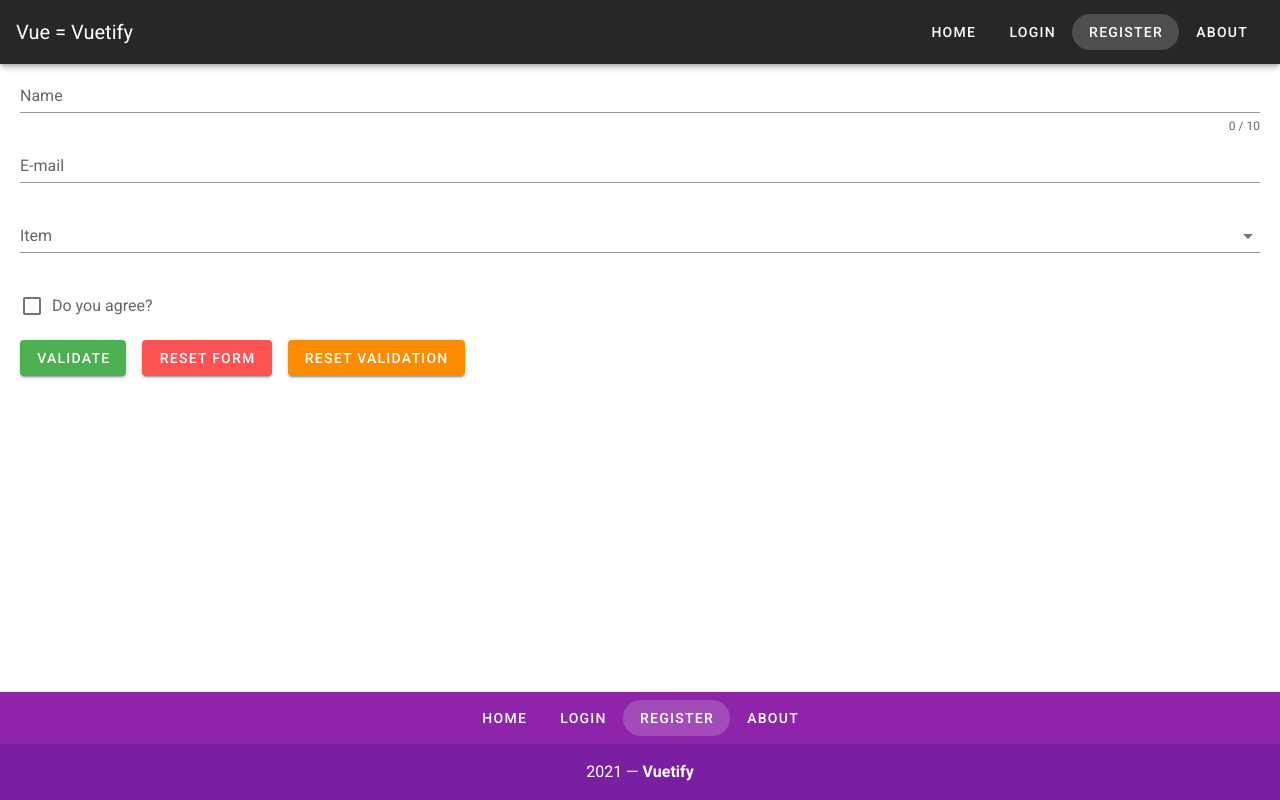
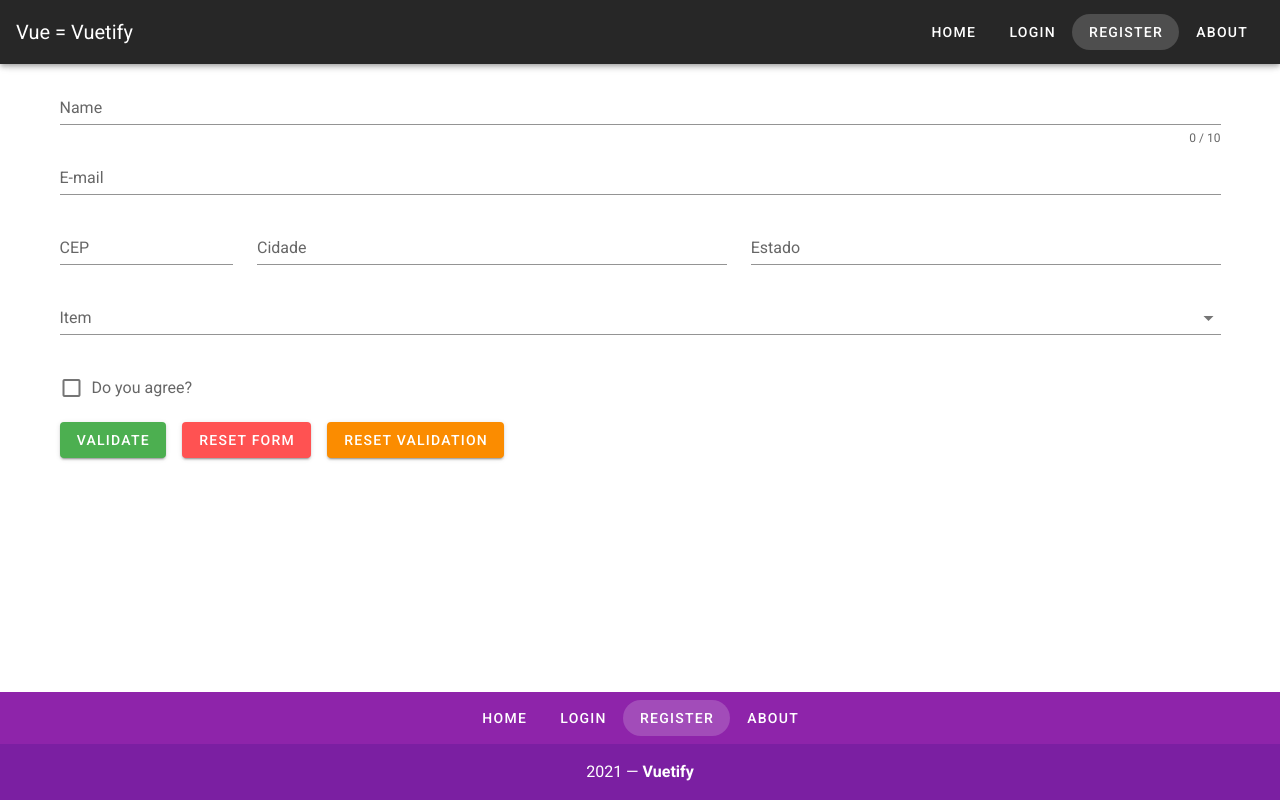
Before and after one commit to banzak1/vuetify-study, a Vue app: page /#/register in a window 1280 px wide. Built offline with nearby package versions, Linux system fonts and the light colour scheme.

Commit message:
criaçao da api do cep

```diff
--- a/src/App.vue
+++ b/src/App.vue
@@ -5,8 +5,8 @@
       <v-app-bar-title>Vue = Vuetify</v-app-bar-title>
       <v-spacer></v-spacer>
       <v-btn
-        v-for="link in links"
-        :key="link"
+        v-for="(link, i) in links"
+        :key="i"
         color="white"
         text
         rounded
@@ -26,8 +26,8 @@
     <v-footer class="purple darken-1" padless>
       <v-row justify="center" no-gutters>
         <v-btn
-          v-for="link in links"
-          :key="link"
+          v-for="(link, i) in links"
+          :key="i"
           color="white"
           text
           rounded
--- a/src/views/Register.vue
+++ b/src/views/Register.vue
@@ -1,6 +1,7 @@
 <template>
-  <v-form class="mx-5" ref="form" v-model="valid" lazy-validation>
-    <v-text-field
+  <v-form ref="form" v-model="valid" lazy-validation>
+    <v-container
+      ><v-text-field
         v-model="name"
         :counter="10"
         :rules="nameRules"
@@ -14,6 +15,19 @@
         label="E-mail"
         required
       ></v-text-field>
+
+      <v-row>
+        <v-col cols="2">
+          <v-text-field label="CEP" @blur="getCEP" v-model="cep">
+          </v-text-field>
+        </v-col>
+        <v-col cols="5">
+          <v-text-field label="Cidade" v-model="cidade"> </v-text-field>
+        </v-col>
+        <v-col cols="5">
+          <v-text-field label="Estado" v-model="estado"> </v-text-field>
+        </v-col>
+      </v-row>
 
       <v-select
         v-model="select"
@@ -36,13 +50,19 @@
 
       <v-btn color="error" class="mr-4" @click="reset"> Reset Form </v-btn>
 
-    <v-btn color="warning" @click="resetValidation"> Reset Validation </v-btn>
+      <v-btn color="warning" @click="resetValidation">
+        Reset Validation
+      </v-btn></v-container
+    >
   </v-form>
 </template>
 
 <script>
 export default {
   data: () => ({
+    cep: "",
+    cidade: "",
+    estado: "",
     valid: true,
     name: "",
     nameRules: [
@@ -69,6 +89,18 @@ export default {
     resetValidation() {
       this.$refs.form.resetValidation();
     },
+
+    async getCEP() {
+      const response = await fetch(
+        `https://viacep.com.br/ws/${this.cep}/json/`
+      );
+      const json = await response.json();
+      this.cidade = json.localidade;
+      this.estado = json.uf;
+    },
   },
 };
 </script>
+
+<style>
+</style>
```
Lines whose indentation alone changed are shown as unchanged.
